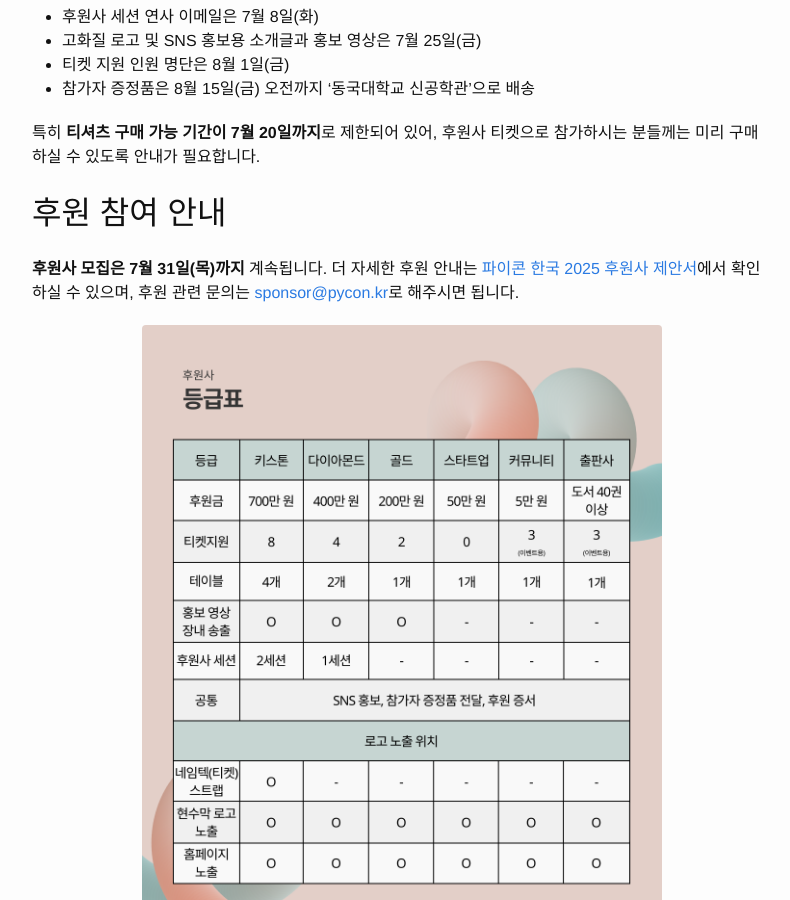
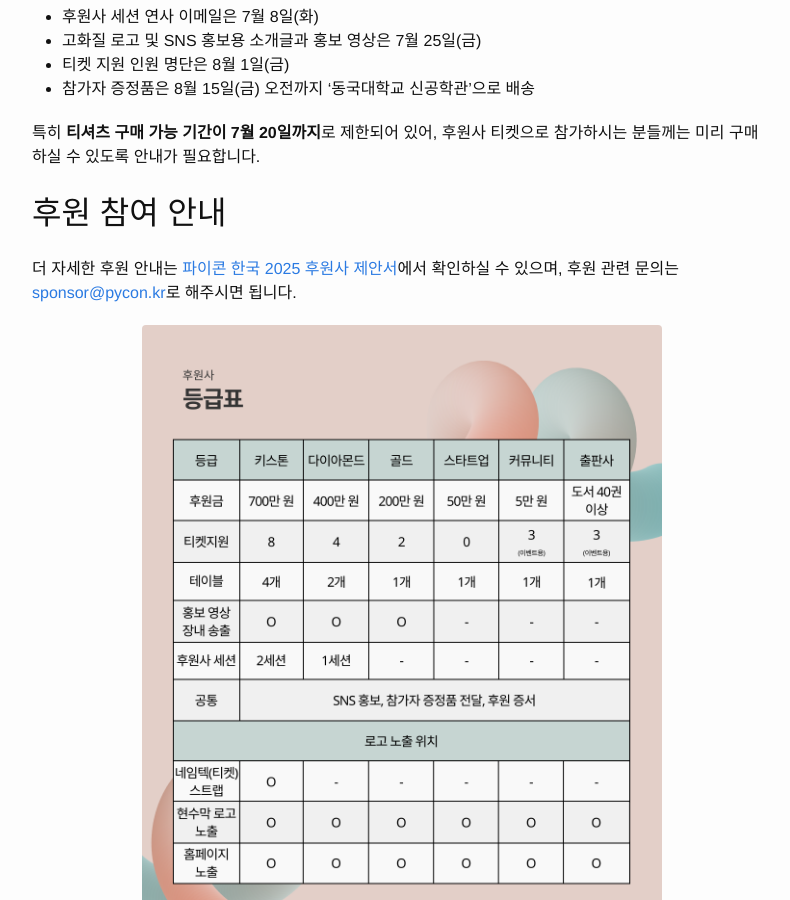
Before and after one commit to pythonkr/blog, a Jekyll site: the page built from _posts/2025/2025-06-29-sponsor.md, in a window 1280 px wide and 900 px high, scrolled down 3796 px. Shown: the whole window, without its empty margins (238-1028 px from the left). Built offline with Jekyll 4.4.1, drawn with Linux system fonts in a browser that asks for light colours; comment, search, counter and statistics services are not loaded.

```diff
--- a/_posts/2025/2025-06-29-sponsor.md
+++ b/_posts/2025/2025-06-29-sponsor.md
@@ -67,7 +67,7 @@
 
 ## 후원 참여 안내
 
-**후원사 모집은 7월 31일(목)까지** 계속됩니다. 더 자세한 후원 안내는 [파이콘 한국 2025 후원사 제안서](https://2025.pycon.kr/sponsor/prospectus)에서 확인하실 수 있으며, 후원 관련 문의는 [sponsor@pycon.kr](mailto:sponsor@pycon.kr)로 해주시면 됩니다.
+더 자세한 후원 안내는 [파이콘 한국 2025 후원사 제안서](https://2025.pycon.kr/sponsor/prospectus)에서 확인하실 수 있으며, 후원 관련 문의는 [sponsor@pycon.kr](mailto:sponsor@pycon.kr)로 해주시면 됩니다.
 
 ![후원사 등급표](/assets/2025/sponsor/000.png){:.img-center .img-m}
 
```
